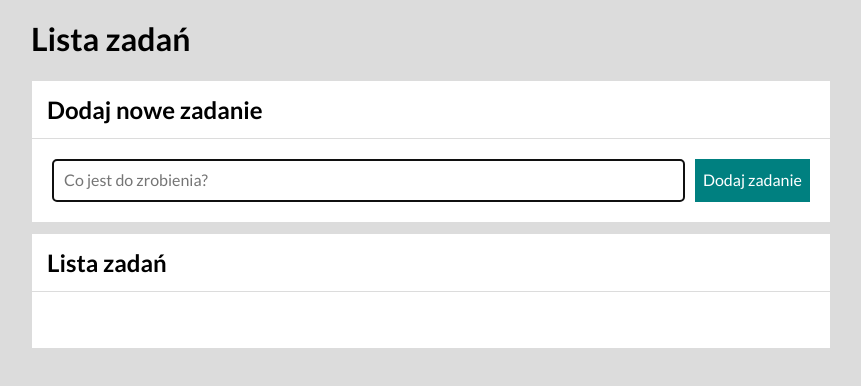
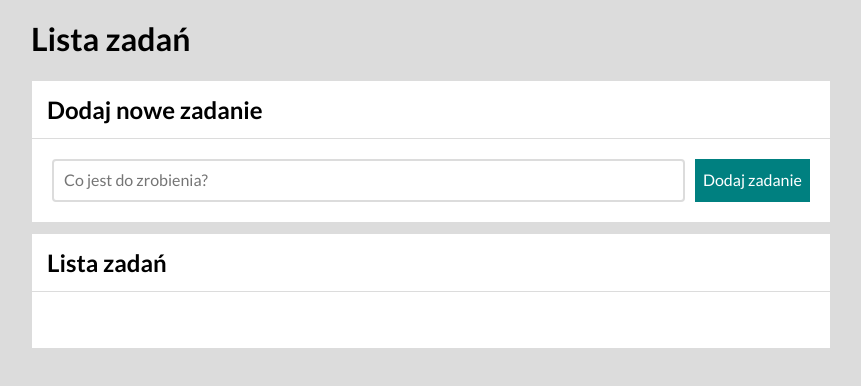
Before and after one commit to danonstinson/todos-list-react, a React (Create React App) app: page / in a window 1280 px wide. Shown: the top 386 px of the page, without its empty margins (209-1070 px from the left). Built offline with nearby package versions, Linux system fonts and the light colour scheme.

Commit message:
autofocus on input added

```diff
--- a/src/Form/index.js
+++ b/src/Form/index.js
@@ -1,4 +1,4 @@
-import React, { useState } from "react";
+import React, { useState, useRef } from "react";
 import "./style.css";
 
 const Form = ({ addNewTask }) => {
@@ -12,6 +12,12 @@ const Form = ({ addNewTask }) => {
 		setNewTaskContent("");
 	};
 
+	const inputRef = useRef(null);
+
+	const focusInput = () => {
+		inputRef.current.focus();
+	};
+
 	return (
 		<form
 			className="form"
@@ -21,11 +27,13 @@ const Form = ({ addNewTask }) => {
 				value={newTaskContent}
 				className="input"
 				placeholder="Co jest do zrobienia?"
-				autoFocus
 				onChange={({ target }) => setNewTaskContent(target.value)}
+				ref={inputRef}
 			/>
 			<button
-				className="form__button">Dodaj zadanie
+				className="form__button"
+				onClick={focusInput}
+			>Dodaj zadanie
 			</button>
 		</form >
 	);
```
